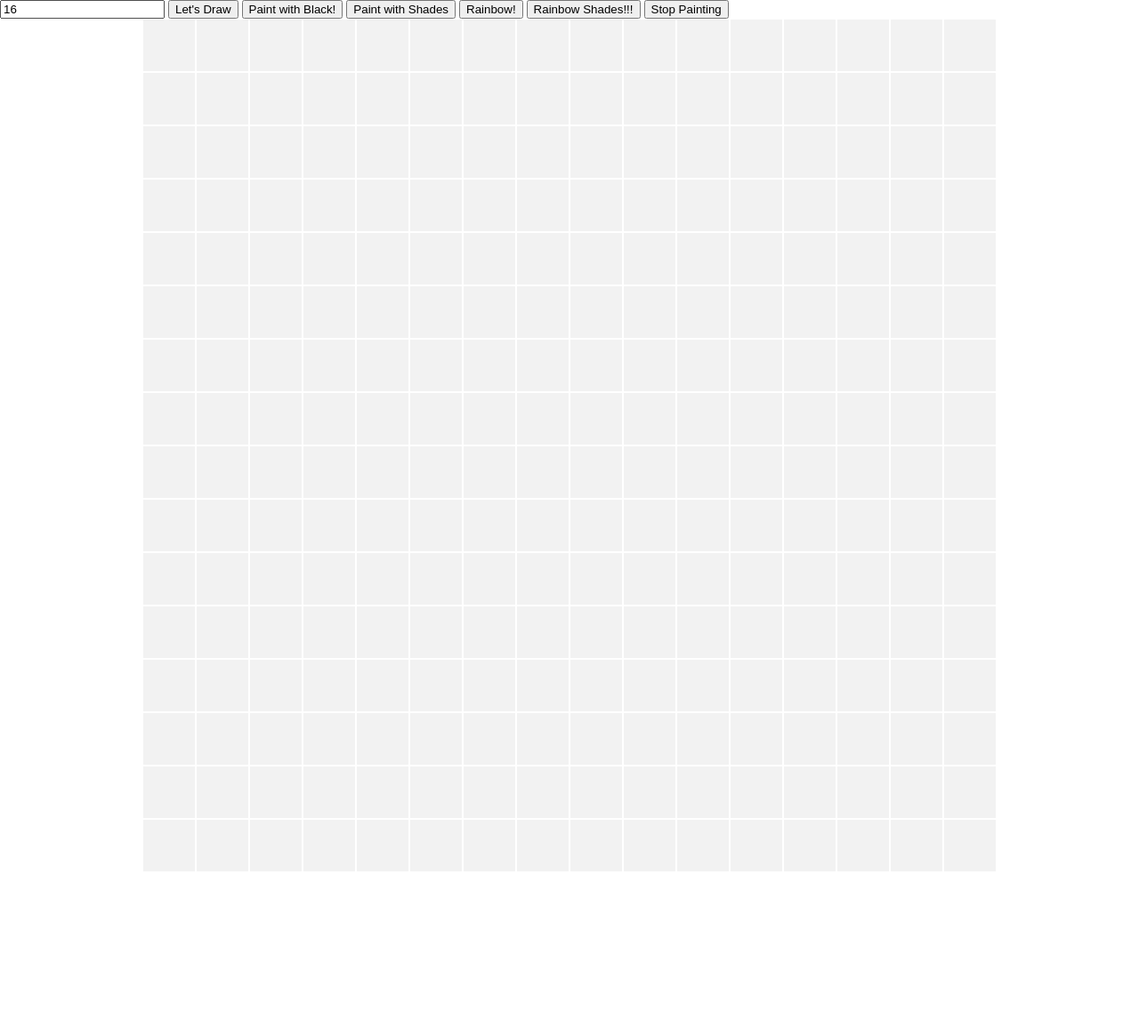
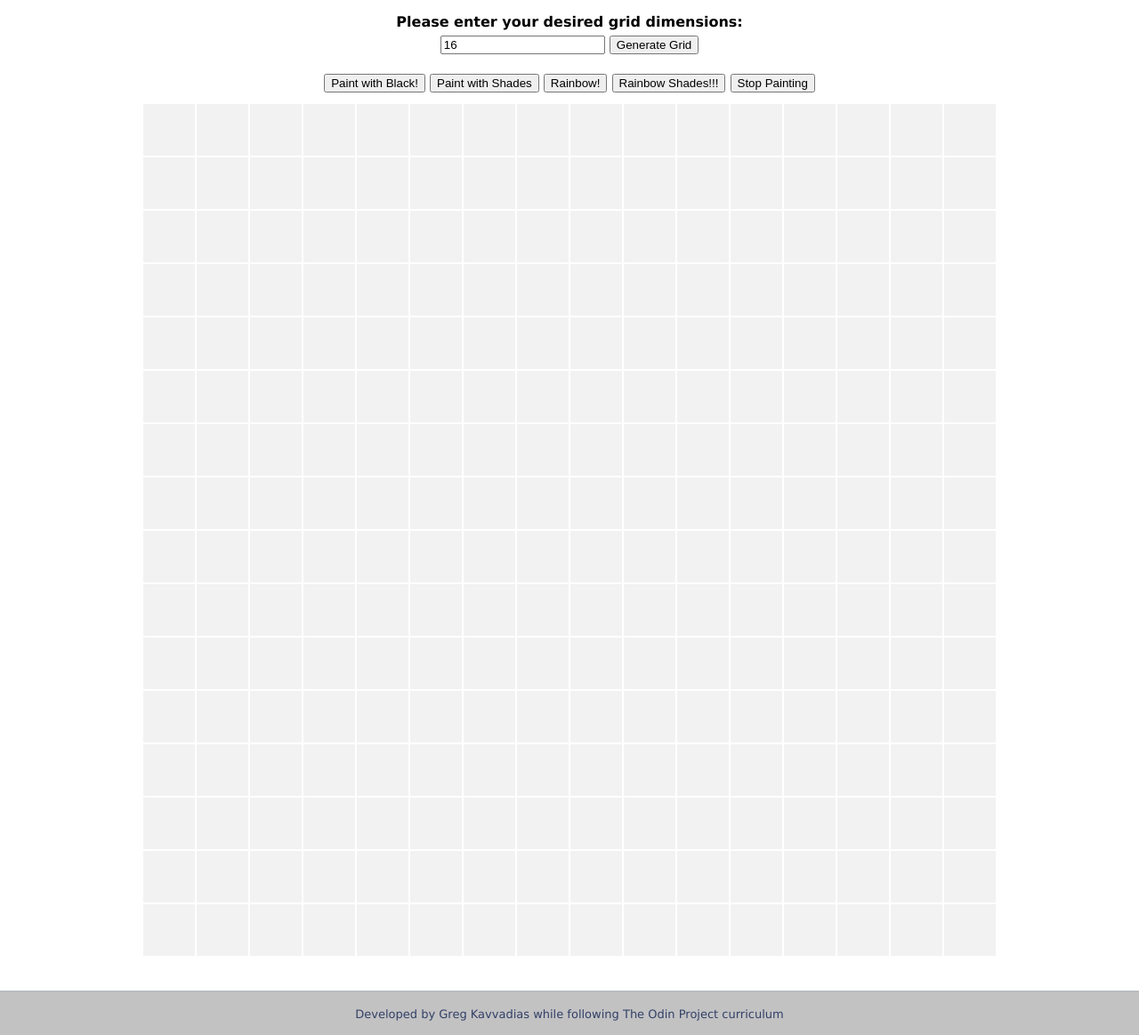
Before and after one commit to Arkhans/sketchpad, a plain HTML site: page index.html in a window 1280 px wide. Shown: the whole page at 89% size. Before the commit the page ends 984 px from the top, so only its background shows below. Drawn offline with Linux system fonts and the light colour scheme.

Commit message:
finished

```diff
--- a/index.html
+++ b/index.html
@@ -8,15 +8,25 @@
 </head>
 <body>
   <header>
+    <section class="intro">
+      <h2>Please enter your desired grid dimensions:</h2>
+      <div class="input">
         <input id="txt" type="text" name="grid" value="16">
-    <input id="draw" type="submit" value="Let's Draw">
-    <p class="error">Sorry this would take too long. Please enter a number below 100</p>
+        <input id="draw" type="submit" value="Generate Grid">
+      </div>
+      <p class="error">Sorry this would take too long. Please enter a number up to 100.</p>
+    </section>
+    <section class="buttons">
       <button id="blck" type="button">Paint with Black!</button>
       <button id="shd" type="button">Paint with Shades</button>
       <button id="rnb" type="button">Rainbow!</button>
       <button id="rnbshd" type="button">Rainbow Shades!!!</button>
       <button id="stop" type="button">Stop Painting</button>
+    </section>
   </header>
   <div id="container"></div>
+  <footer>
+    <p>Developed by Greg Kavvadias while following The Odin Project curriculum</p>
+  </footer>
 </body>
 </html>
--- a/javascript.js
+++ b/javascript.js
@@ -45,7 +45,12 @@ function createGrid() {
   var dim = $("input[name='grid']").val();
   if (dim > 100) {
     $(".error").show();
+    $(".buttons").hide();
     return false;
+  }
+  if (dim <= 100) {
+    $(".error").hide();
+    $(".buttons").show();
   }
   for (i = 0; i < dim; i++) {
     var column = $("<div class='column'></div>");
--- a/style.css
+++ b/style.css
@@ -58,10 +58,49 @@ html {
   box-sizing: inherit;
 }
 
+html,
+body {
+  height: 100%;
+}
+
+body {
+  font-family: Verdana, sans-serif;
+}
+
 #container {
   width: 100%;
   height: auto;
   text-align: center;
+}
+
+.intro {
+  text-align: center;
+  margin: 15px 5px 20px 5px;
+}
+
+.intro > h2 {
+  padding: 2px;
+  margin: 5px;
+  font-weight: 700;
+
+}
+
+.input {
+  margin: 5px;
+}
+
+.intro > p {
+  padding: 2px;
+  margin: 5px;
+  color: #ff1a1a;
+  font-size: 20px;
+  font-weight: 700;
+}
+
+.buttons {
+  text-align: center;
+  margin: 5px 5px 10px 5px;
+  padding: 2px;
 }
 
 .unit {
@@ -76,3 +115,19 @@ html {
 .error {
   display: none;
 }
+
+footer {
+  border-top: 2px solid #B9BDC1;
+  margin: 35px 0px 0px 0px;
+  text-align: center;
+  background-color: rgba(36, 39, 41, 0.28);
+  height: 50px;
+  line-height: 50px;
+  vertical-align: middle;
+  overflow: hidden;
+}
+
+footer > p {
+  color: #334067;
+  font-size: small;
+}
```
Lines whose indentation alone changed are shown as unchanged.
